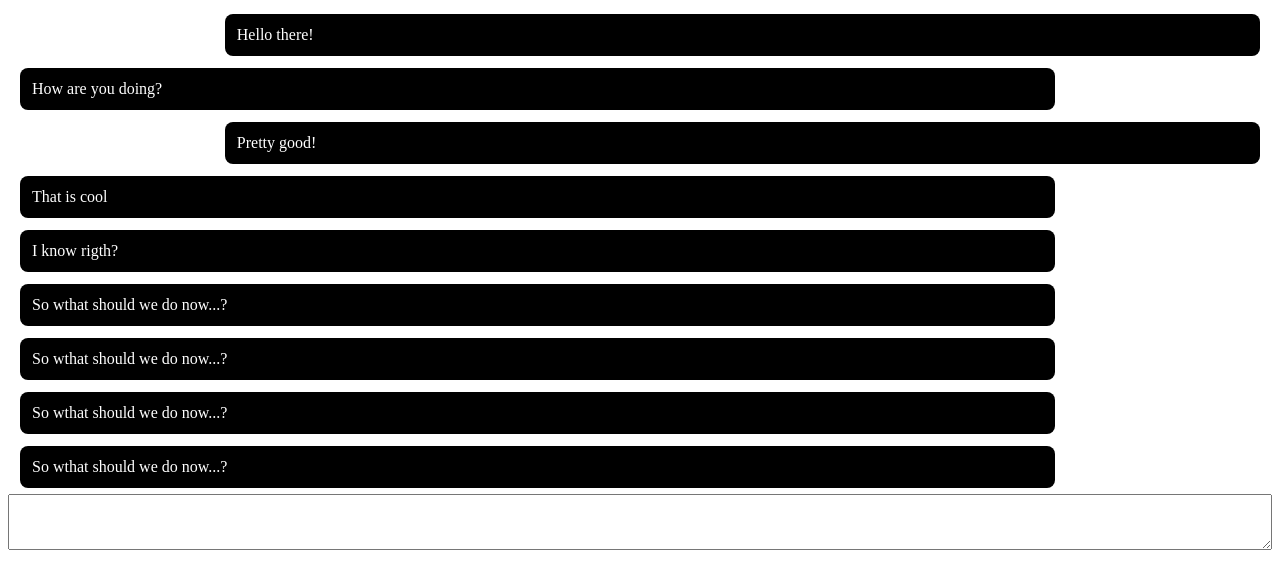
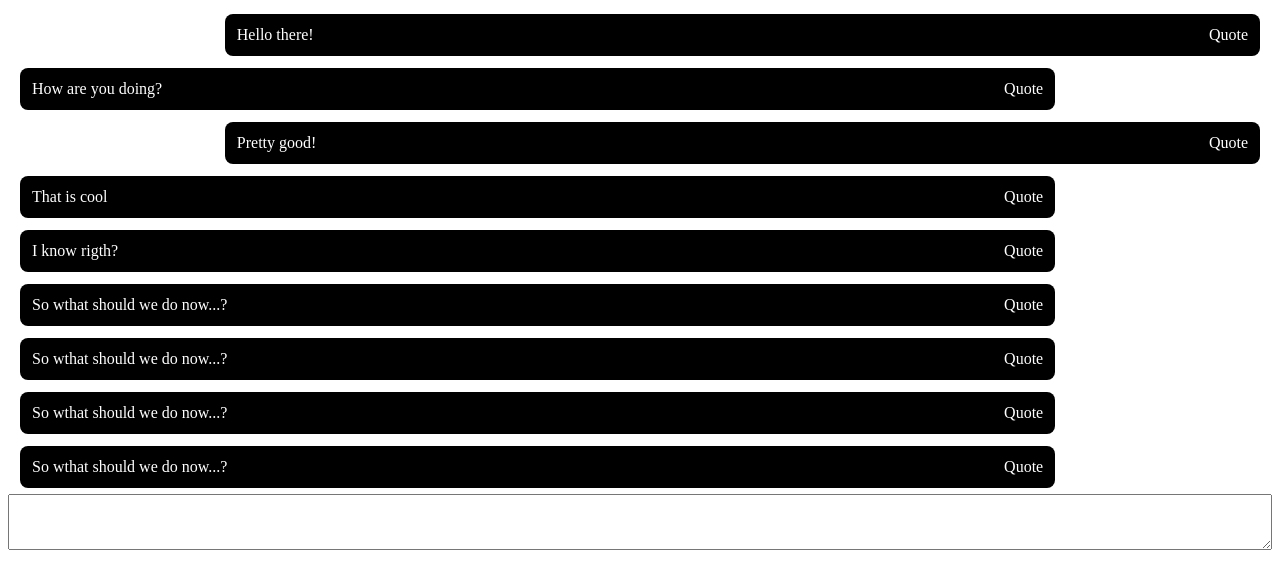
Before and after one commit to Unosquare-CoE-JavaScript/alexis-delgado, a React (Create React App) app in the folder react_state_management/: page / in a window 1280 px wide. Shown: the top 584 px of the page. Built offline with nearby package versions, Linux system fonts and the light colour scheme.

Commit message:
whatsApp - Quoted messages

```diff
--- a/react_state_management/src/09-whatsApp/Message.js
+++ b/react_state_management/src/09-whatsApp/Message.js
@@ -1,14 +1,34 @@
 import React from 'react'
+import { useChat } from './useChat'
 
 export const Message = ({ message }) => {
+    let { state, dispatch } = useChat()
+
     return (
         <div style={message.from === 'me' ? styles.sent : styles.received}>
-            <div>{message.content}</div>
+            <div
+                style={
+                    message.id === state.highlightedMessageId
+                        ? { color: 'red' }
+                        : undefined
+                }
+            >
+                {message.content}
+            </div>
+            <div
+                onClick={() =>
+                    dispatch({ type: 'quoteMessage', id: message.id })
+                }
+            >
+                Quote
+            </div>
         </div>
     )
 }
 
 const container = {
+    display: 'flex',
+    justifyContent: 'space-between',
     backgroundColor: 'black',
     borderRadius: 8,
     padding: 12,
--- a/react_state_management/src/09-whatsApp/chatReducer.js
+++ b/react_state_management/src/09-whatsApp/chatReducer.js
@@ -13,7 +13,9 @@ const reducer = (state, action) => {
         case 'addMessage':
             return {
                 ...state,
-                currentMessage: '',
+                highlightedMessageId: '',
+                currentMessage:
+                    action.from === 'me' ? '' : state.currentMessage,
                 messages: [
                     ...state.messages,
                     {
@@ -25,6 +27,15 @@ const reducer = (state, action) => {
             }
         case 'setCurrentMessage':
             return { ...state, currentMessage: action.message }
+        case 'quoteMessage':
+            let quotedMessage = state.messages.find(
+                (message) => message.id === action.id
+            )
+            return {
+                ...state,
+                currentMessage: `"${quotedMessage.content}"`,
+                highlightedMessageId: action.id,
+            }
         default:
             return state
     }
```
